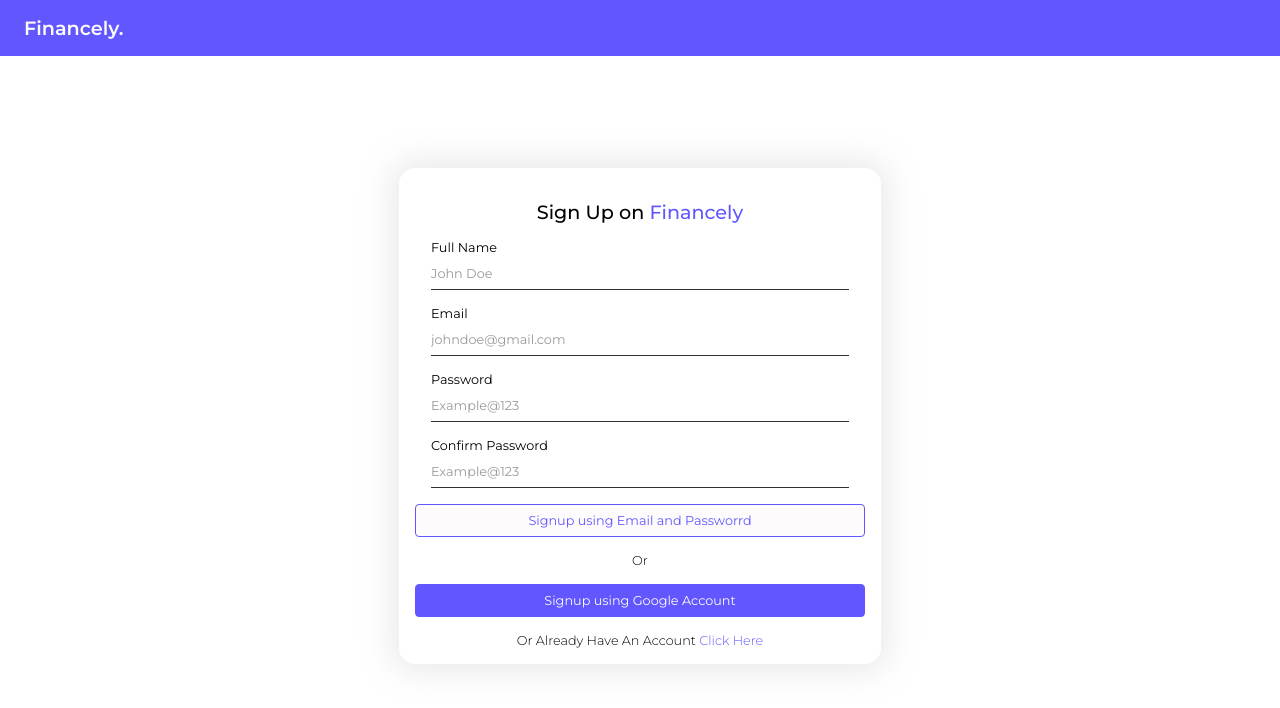
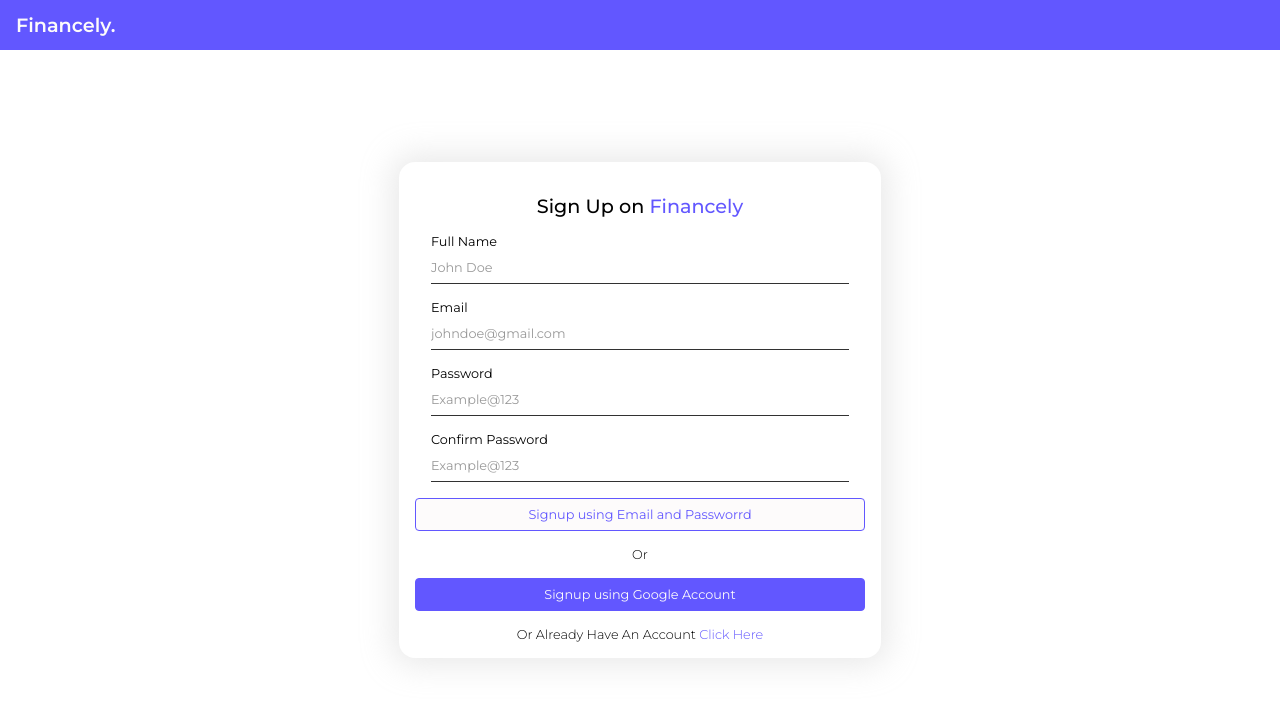
Before and after one commit to Nishant5397/personal-finance, a React (Create React App) app: page / in a window 1280 px wide. Shown: the top 708 px of the page. Built offline with nearby package versions, Linux system fonts and the light colour scheme; no server answers; the HTML template or start-up script is replaced by a standard one.

Commit message:
update package 4

```diff
--- a/src/components/Cards/index.js
+++ b/src/components/Cards/index.js
@@ -24,7 +24,7 @@ function Cards({income, expenses,currentBalance ,showExpenseModal, showIncomeMod
                         okText="Yes"
                         cancelText="No"
                     >
-                        <Button text="Reset Balance" blue={true} onClick={reset}/>
+                        <Button text="Reset Balance" blue={true}/>
                     </Popconfirm>
         </Card>
         <Card bordered={true} className="my-card">
--- a/src/components/Header/styles.css
+++ b/src/components/Header/styles.css
@@ -1,5 +1,5 @@
 .navbar{
-    padding: 1rem 1.5rem;
+    padding: 0.8rem 1rem;
     display: flex;
     background-color: var(--theme);
     position: sticky;
```
